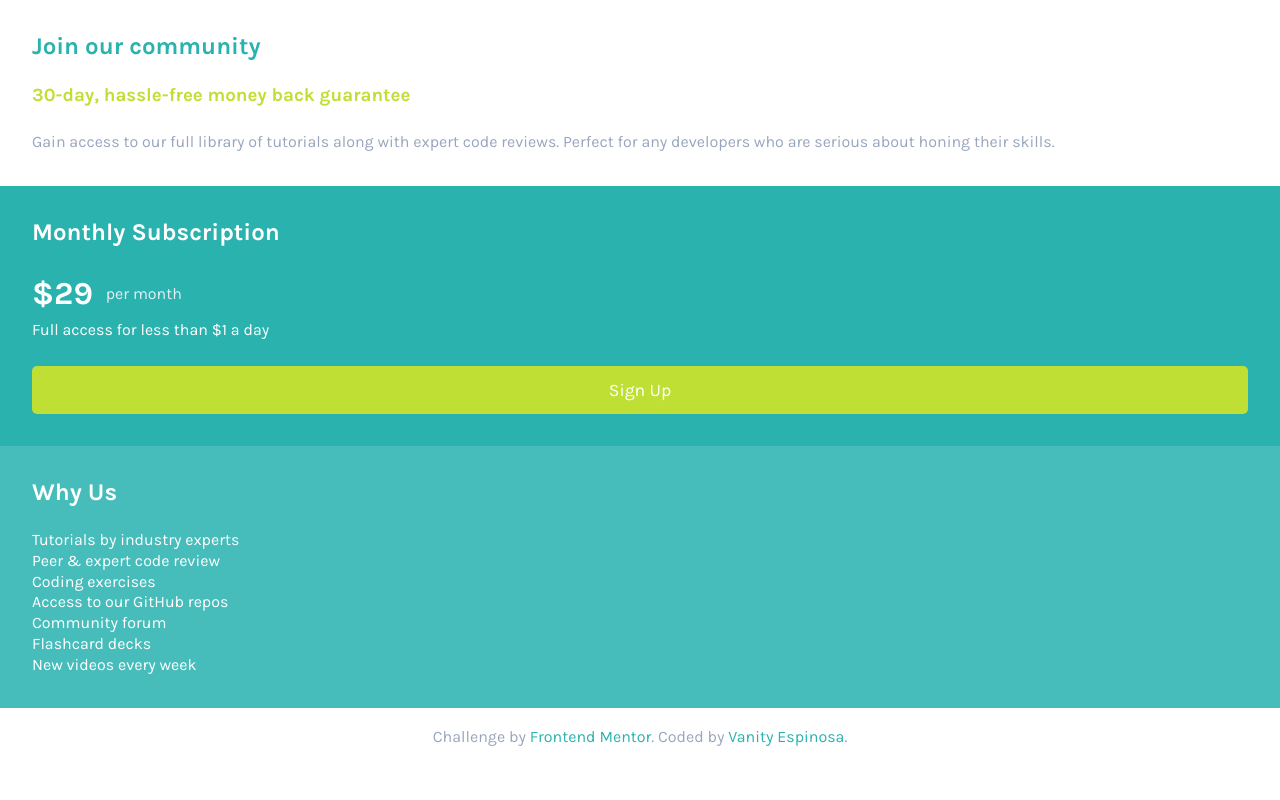
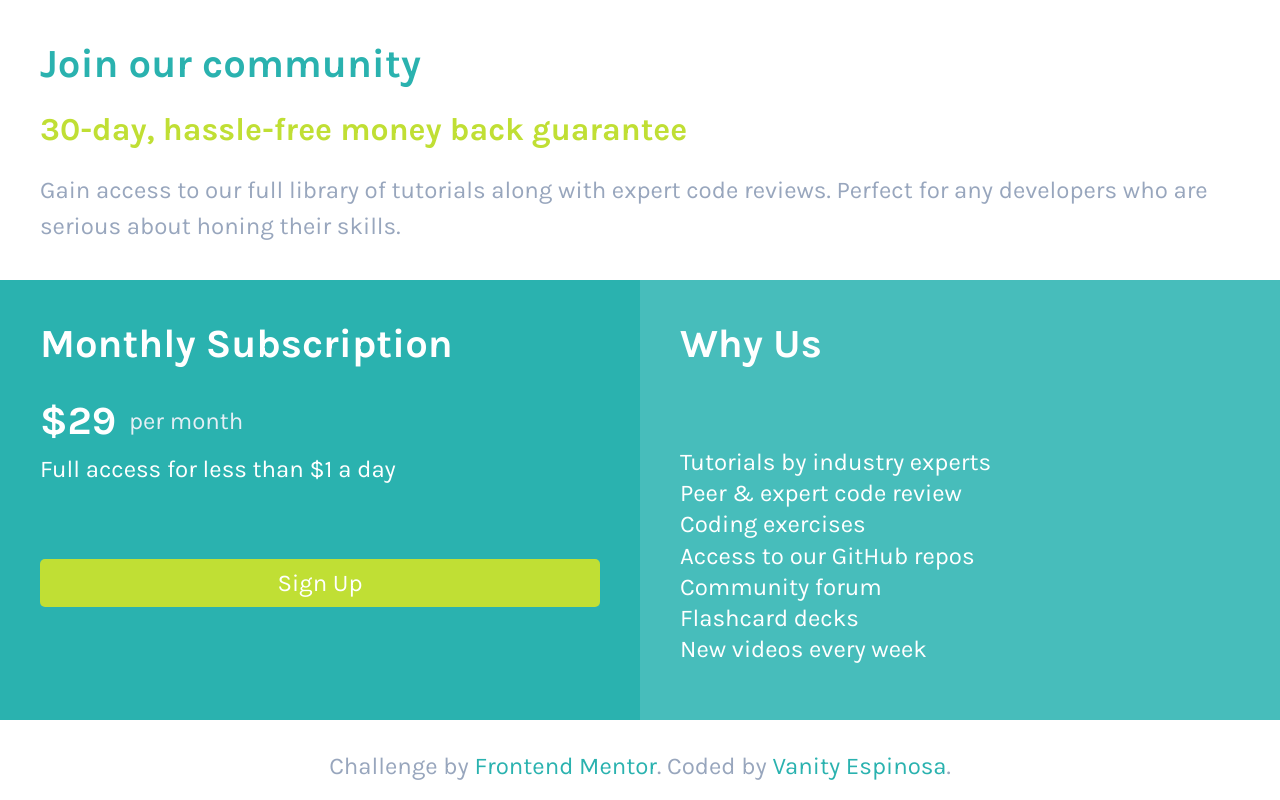
Before and after one commit to vanityespinosa/Single-Price-Grid-Component, a plain HTML site: page index.html in a window 1280 px wide. Drawn offline with Linux system fonts and the light colour scheme.

Commit message:
Add Tablet styles. Text is bigger for readability.

```diff
--- a/index.html
+++ b/index.html
@@ -15,6 +15,7 @@
     <h3>30-day, hassle-free money back guarantee</h3>
     <p>Gain access to our full library of tutorials along with expert code reviews. Perfect for any developers who are serious about honing their skills.</p>
   </section>
+  <div class="container">
     <section id="subscription">
       <h2>Monthly Subscription</h2>
       <p class="price"><span class="amount">&dollar;29</span><span class="subscript"> per month</span></p>
@@ -33,6 +34,7 @@
         <li>New videos every week</li>
       </ul>
     </section>
+  </div>
   <footer>
     <p class="attribution">
       Challenge by <a href="https://www.frontendmentor.io?ref=challenge" target="_blank">Frontend Mentor</a>. Coded by <a href="#">Vanity Espinosa</a>. <!-- Need to remember to add link to my portfolio -->
--- a/styles.css
+++ b/styles.css
@@ -22,6 +22,11 @@
     --lightGray: hsl(204, 43%, 93%);
     --grayishBlue: hsl(218, 22%, 67%);
     --white: #fff;
+
+    /* Font Size */
+    --md-h2-size: 2.5rem;
+    --md-h3-size: 2.0rem;
+    --md-p-size: 1.5rem;
 }
 
 /* Base Styles */
@@ -116,3 +121,68 @@ footer a {
 footer a:hover {
     text-decoration: underline;
 }
+/*****************************************************************
+    Tablet Styles
+*****************************************************************/
+@media only screen and (min-width: 768px) {
+    /* Base Styles */
+    h2 {
+        font-size: var(--md-h2-size);
+    }
+    h3 {
+        font-size: var(--md-h3-size);
+    }
+    p {
+        font-size: var(--md-p-size);
+    }
+    section {
+        padding: 2.5rem;
+    }
+    /******************************
+        Community Styles
+    ******************************/
+    #community {
+        height: 35vh;
+    }
+    /******************************
+        Container Styles
+    ******************************/
+    .container {
+        display: flex;
+        height: 55vh;
+    }
+    /******************************
+        Subscription Styles
+    ******************************/
+    #subscription {
+        flex: 1;
+    }
+    #subscription .amount {
+        font-size: 2.5rem;
+    }
+    #subscription button {
+        margin-top: 4.5rem;
+        font-size: 1.5rem;
+    }
+
+    /******************************
+        Why Us section Styles
+    ******************************/
+    #why-us {
+        flex: 1;
+    }
+    #why-us h2 {
+        padding-bottom: 5rem;
+    }
+    #why-us ul {
+        font-size: var(--md-p-size);
+    }
+    /******************************
+        Footer Styles
+    ******************************/
+    footer {
+        height: 10vh;
+        padding: 2rem 2.5rem;
+        margin: 0 auto;
+    }
+}
```
Lines whose indentation alone changed are shown as unchanged.
